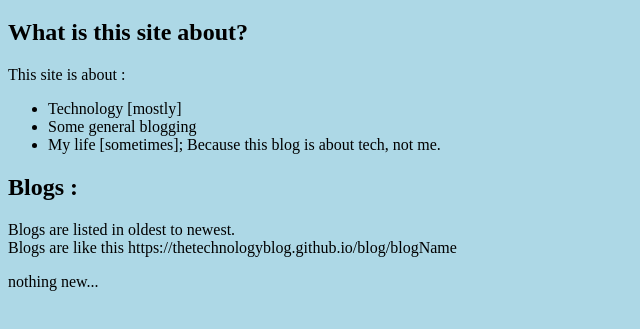
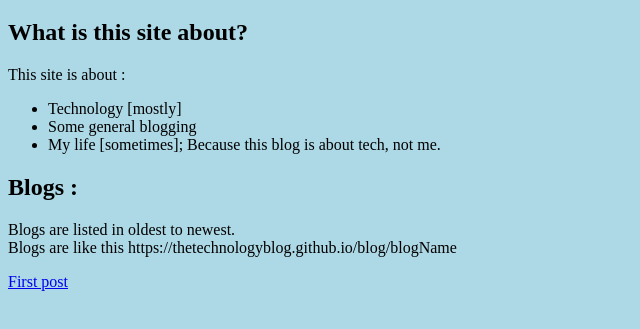
Before and after one commit to thetechnologyblog/blog, a plain HTML site: page site.html in a window 1280 px wide. Shown: the part 61-390 px from the top of the page, without its empty margins (0-640 px from the left). Drawn offline with Linux system fonts and the light colour scheme.

Commit message:
Update site.html

```diff
--- a/site.html
+++ b/site.html
@@ -18,5 +18,5 @@
     <h2> Blogs : </h2>
     <p> Blogs are listed in oldest to newest. <br>
     Blogs are like this https://thetechnologyblog.github.io/blog/blogName</p>
-    <p> nothing new... </p>
+    <a href="blog/first-post"> First post </a>
   </body>
```
